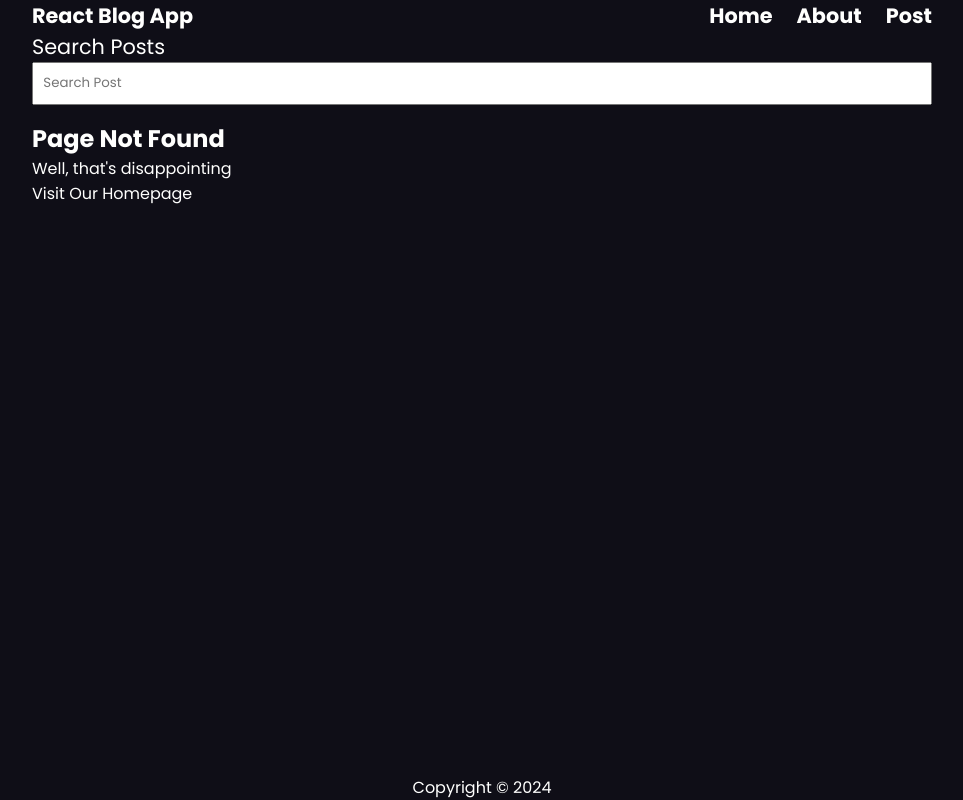
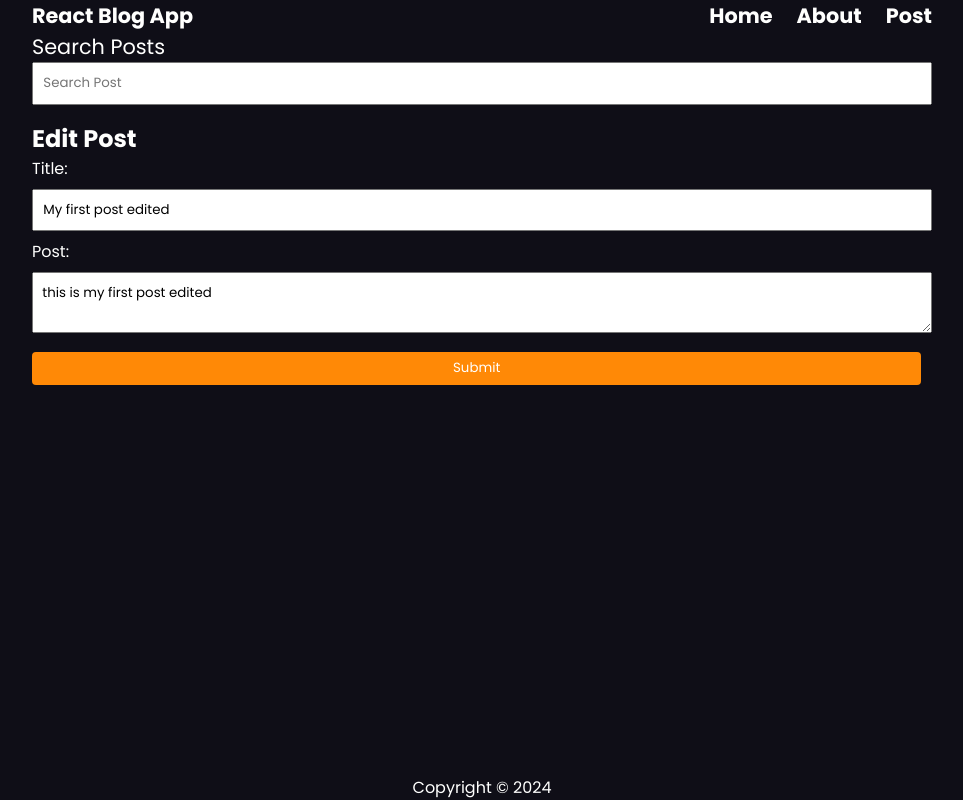
Before and after one commit to KaymMikael/blog-app, a React (Create React App) app: page /edit/1 in a window 1280 px wide. Before the commit this address had no page. Shown: the whole page, without its empty margins (158-1121 px from the left). Built offline with nearby package versions, Linux system fonts and the light colour scheme; data requests are answered from the project's data file; a web font is replaced by a local one.

Commit message:
finished CRUD

```diff
--- a/data/db.json
+++ b/data/db.json
@@ -1,28 +1,22 @@
 {
   "posts": [
     {
-      "id": 1,
-      "title": "My First Post",
-      "datetime": "July 01, 2021 11:17:36 AM",
-      "body": "Lorem ipsum dolor sit amet consectetur adipisicing elit. Quis consequatur expedita, assumenda similique non optio! Modi nesciunt excepturi corrupti atque blanditiis quo nobis, non optio quae possimus illum exercitationem ipsa!"
+      "id": "1",
+      "title": "My first post edited",
+      "datetime": "August 13, 2024 11:57:03 AM",
+      "body": "this is my first post edited"
     },
     {
-      "id": 2,
-      "title": "My 2nd Post",
-      "datetime": "July 01, 2021 11:17:36 AM",
-      "body": "Lorem ipsum dolor sit amet consectetur adipisicing elit. Quis consequatur expedita, assumenda similique non optio! Modi nesciunt excepturi corrupti atque blanditiis quo nobis, non optio quae possimus illum exercitationem ipsa!"
+      "id": "2",
+      "title": "second post",
+      "datetime": "August 13, 2024 11:56:51 AM",
+      "body": "this is my second post"
     },
     {
-      "id": 3,
-      "title": "My 3rd Post",
-      "datetime": "July 01, 2021 11:17:36 AM",
-      "body": "Lorem ipsum dolor sit amet consectetur adipisicing elit. Quis consequatur expedita, assumenda similique non optio! Modi nesciunt excepturi corrupti atque blanditiis quo nobis, non optio quae possimus illum exercitationem ipsa!"
-    },
-    {
-      "id": 4,
-      "title": "My Fourth Post",
-      "datetime": "July 01, 2021 11:17:36 AM",
-      "body": "Lorem ipsum dolor sit amet consectetur adipisicing elit. Quis consequatur expedita, assumenda similique non optio! Modi nesciunt excepturi corrupti atque blanditiis quo nobis, non optio quae possimus illum exercitationem ipsa!"
+      "id": "3",
+      "title": "3rd post",
+      "datetime": "August 13, 2024 11:57:22 AM",
+      "body": "this is my third post"
     }
   ]
 }
--- a/src/App.js
+++ b/src/App.js
@@ -4,11 +4,13 @@ import Nav from "./components/Nav";
 import Home from "./components/Home";
 import NewPost from "./components/NewPost";
 import PostPage from "./components/PostPage";
+import EditPost from "./components/Post/EditPost";
 import Missing from "./components/Missing";
 import About from "./components/About";
 import { Route, Routes, useNavigate } from "react-router-dom";
 import { useState, useEffect } from "react";
 import { format } from "date-fns";
+import api from "./api/posts";
 
 const App = () => {
   const [posts, setPosts] = useState([]);
@@ -16,7 +18,29 @@ const App = () => {
   const [searchResult, setSearchResult] = useState([]);
   const [postTitle, setPostitle] = useState("");
   const [postBody, setPostBody] = useState("");
+  const [editTitle, setEditTitle] = useState("");
+  const [editBody, setEditBody] = useState("");
   const navigate = useNavigate();
+  useEffect(() => {
+    const fetchPosts = async () => {
+      try {
+        const response = await api.get("/posts");
+        setPosts(response.data);
+      } catch (error) {
+        if (error.response) {
+          // The request was made and the server responded with a status code
+          // that falls out of the range of 2xx
+          console.error(error.response.data);
+          console.error(error.response.status);
+          console.error(error.response.headers);
+        } else {
+          // The request was made but no response was received
+          console.error(error.message);
+        }
+      }
+    };
+    fetchPosts();
+  }, []);
 
   useEffect(() => {
     const filteredResults = posts.filter(
@@ -24,30 +48,61 @@ const App = () => {
         post.body.toLowerCase().includes(search.toLowerCase()) ||
         post.title.toLowerCase().includes(search.toLowerCase())
     );
-    setSearchResult(filteredResults.reverse());
+    setSearchResult(filteredResults);
   }, [posts, search]);
 
-  const handleDelete = (id) => {
+  const handleEdit = async (id) => {
+    const datetime = format(new Date(), "MMMM dd, yyyy pp");
+    const updatedPost = {
+      id,
+      title: editTitle,
+      datetime,
+      body: editBody,
+    };
+    try {
+      const response = await api.put(`/posts/${id}`, updatedPost);
+      setPosts(
+        posts.map((post) => (post.id === id ? { ...response.data } : post))
+      );
+      setEditTitle("");
+      setEditBody("");
+      navigate("/");
+    } catch (error) {
+      console.error(error.message);
+    }
+  };
+
+  const handleDelete = async (id) => {
+    try {
+      await api.delete(`/posts/${id}`);
       const postList = posts.filter((post) => post.id !== id);
       setPosts(postList);
       navigate("/");
+    } catch (error) {
+      console.error(error.message);
+    }
   };
 
-  const handleSubmit = (e) => {
+  const handleSubmit = async (e) => {
     e.preventDefault();
-    const id = posts.length ? posts[posts.length - 1].id + 1 : 1;
+    const id = posts.length ? Number(posts[posts.length - 1].id) + 1 : 1;
     const datetime = format(new Date(), "MMMM dd, yyyy pp");
     const newPost = {
-      id,
+      id:id.toString(),
       title: postTitle,
       datetime,
       body: postBody,
     };
-    const allPosts = [...posts, newPost];
+    try {
+      const response = await api.post("/posts", newPost);
+      const allPosts = [...posts, response.data];
       setPosts(allPosts);
       setPostitle("");
       setPostBody("");
       navigate("/");
+    } catch (error) {
+      console.error(error.message);
+    }
   };
 
   return (
@@ -59,7 +114,7 @@ const App = () => {
           <Route
             exact
             path="/"
-            element={<Home posts={searchResult || posts} />}
+            element={<Home posts={searchResult} />}
           />
           <Route
             exact
@@ -71,6 +126,19 @@ const App = () => {
                 postBody={postBody}
                 setPostBody={setPostBody}
                 handleSubmit={handleSubmit}
+              />
+            }
+          />
+          <Route
+            path="/edit/:id"
+            element={
+              <EditPost
+                posts={posts}
+                handleEdit={handleEdit}
+                editBody={editBody}
+                editTitle={editTitle}
+                setEditBody={setEditBody}
+                setEditTitle={setEditTitle}
               />
             }
           />
--- /dev/null
+++ b/src/api/posts-request.js
@@ -0,0 +1,3 @@
+class PostRequest{
+
+}
--- /dev/null
+++ b/src/api/posts.js
@@ -0,0 +1,7 @@
+import axios from 'axios'
+
+
+
+export default axios.create({
+    baseURL:'http://localhost:3500'
+});
--- /dev/null
+++ b/src/components/Post/EditPost.js
@@ -0,0 +1,63 @@
+import { useEffect } from "react";
+import { useParams, Link } from "react-router-dom";
+import PostNotFound from "./PostNotFound";
+
+const EditPost = ({
+  posts,
+  handleEdit,
+  editBody,
+  setEditBody,
+  editTitle,
+  setEditTitle,
+}) => {
+  const { id } = useParams();
+
+  const post = posts.find(post => post.id === id);
+
+  useEffect(() => {
+    if (post) {
+      setEditTitle(post.title);
+      setEditBody(post.body);
+    }
+  }, [post, setEditTitle, setEditBody]);
+
+  return (
+    <div className="new-post">
+      {editTitle && (
+        <>
+          <h2>Edit Post</h2>
+          <form className="new-post-form" onSubmit={(e) => e.preventDefault()}>
+            <label htmlFor="post-title">Title:</label>
+            <input
+              type="text"
+              id="post-title"
+              required
+              value={editTitle}
+              autoComplete="off"
+              onChange={(e) => setEditTitle(e.target.value)}
+            />
+            <label htmlFor="post-body">Post:</label>
+            <textarea
+              name="post-body"
+              autoComplete="off"
+              id="post-body"
+              required
+              value={editBody}
+              onChange={(e) => setEditBody(e.target.value)}
+            ></textarea>
+            <button
+              type="submit"
+              className="button-create-post"
+              onClick={() => handleEdit(post.id)}
+            >
+              Submit
+            </button>
+          </form>
+        </>
+      )}
+      {!editTitle && <PostNotFound/>}
+    </div>
+  );
+};
+
+export default EditPost;
--- a/src/components/PostPage.js
+++ b/src/components/PostPage.js
@@ -1,5 +1,5 @@
 import React from "react";
-import { useParams } from "react-router-dom";
+import { Link, useParams } from "react-router-dom";
 import PostNotFound from "./Post/PostNotFound";
 
 const PostPage = ({ posts, handleDelete }) => {
@@ -14,6 +14,9 @@ const PostPage = ({ posts, handleDelete }) => {
             <h2 className="post-title">{post.title}</h2>
             <p className="post-date">{post.datetime}</p>
             <p className="post-body">{post.body}</p>
+            <Link to={`/edit/${post.id}`}>
+              <button className="button-edit-post">Edit post</button>
+            </Link>
             <button
               onClick={() => handleDelete(post.id)}
               className="button-delete-post"
--- a/src/index.css
+++ b/src/index.css
@@ -108,7 +108,8 @@ body {
 }
 
 .button-delete-post,
-.button-create-post {
+.button-create-post,
+.button-edit-post {
   cursor: pointer;
   margin-top: 0.8em;
   color: var(--headlineColor);
@@ -116,6 +117,7 @@ body {
   border: none;
   padding: 0.5em;
   border-radius: 4px;
+  margin-right: 0.8em;
 }
 
 /* New Post stye */
```
Lines whose indentation alone changed are shown as unchanged.
